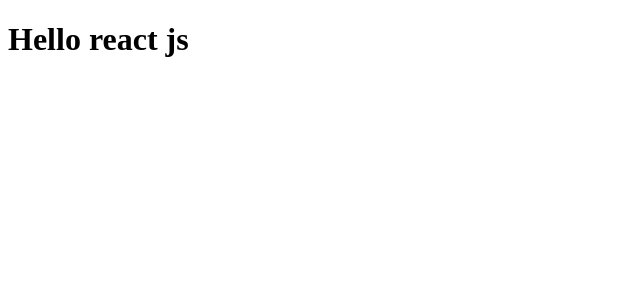
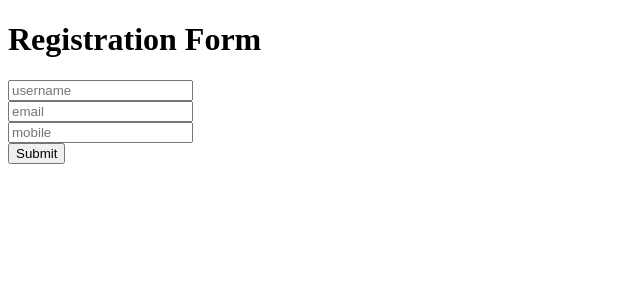
Before and after one commit to rirakib/reactjs, a React (Create React App) app: page / in a window 1280 px wide. Shown: the top 300 px of the page, without its empty margins (0-640 px from the left). Built offline with nearby package versions, Linux system fonts and the light colour scheme.

Commit message:
form submit

```diff
--- a/src/App.js
+++ b/src/App.js
@@ -1,10 +1,9 @@
 import React from 'react'
+import Registration from './Registration'
 
 const App = () => {
   return (
-    <div>
-      <h1>Hello react js</h1>
-    </div>
+    <Registration />
   )
 }
 
--- /dev/null
+++ b/src/Registration.jsx
@@ -0,0 +1,42 @@
+import React, { useState } from 'react'
+
+const Registration = () => {
+
+    const [username,setUserName] = useState('')
+    const [email,setEmail] = useState('')
+    const [mobile,setMobile] = useState('')
+
+    const handleInputChange = (event) => {
+        const {id,value} = event.target
+
+        if('username' == id){
+            setUserName(value)
+        }
+
+        if('email' == id){
+            setEmail(value)
+        }
+
+        if('mobile' == id){
+            setMobile(value)
+        }
+    }
+
+    const formHandle = (event) => {
+        event.preventDefault();
+        console.log(username,email,mobile)
+    }
+  return (
+    <>
+        <h1>Registration Form</h1>
+        <form onSubmit={(event)=>formHandle(event)}>
+            <input type="text" id='username' value={username} onChange={(e)=>handleInputChange(e)} placeholder='username' /><br/>
+            <input type="email" id='email' value={email} onChange={(e)=>handleInputChange(e)} placeholder='email' /><br/>
+            <input type="number" id='mobile' value={mobile} onChange={(e)=>handleInputChange(e)}  placeholder='mobile' /><br/>
+            <input type="submit"  />
+        </form>
+    </>
+  )
+}
+
+export default Registration
```
